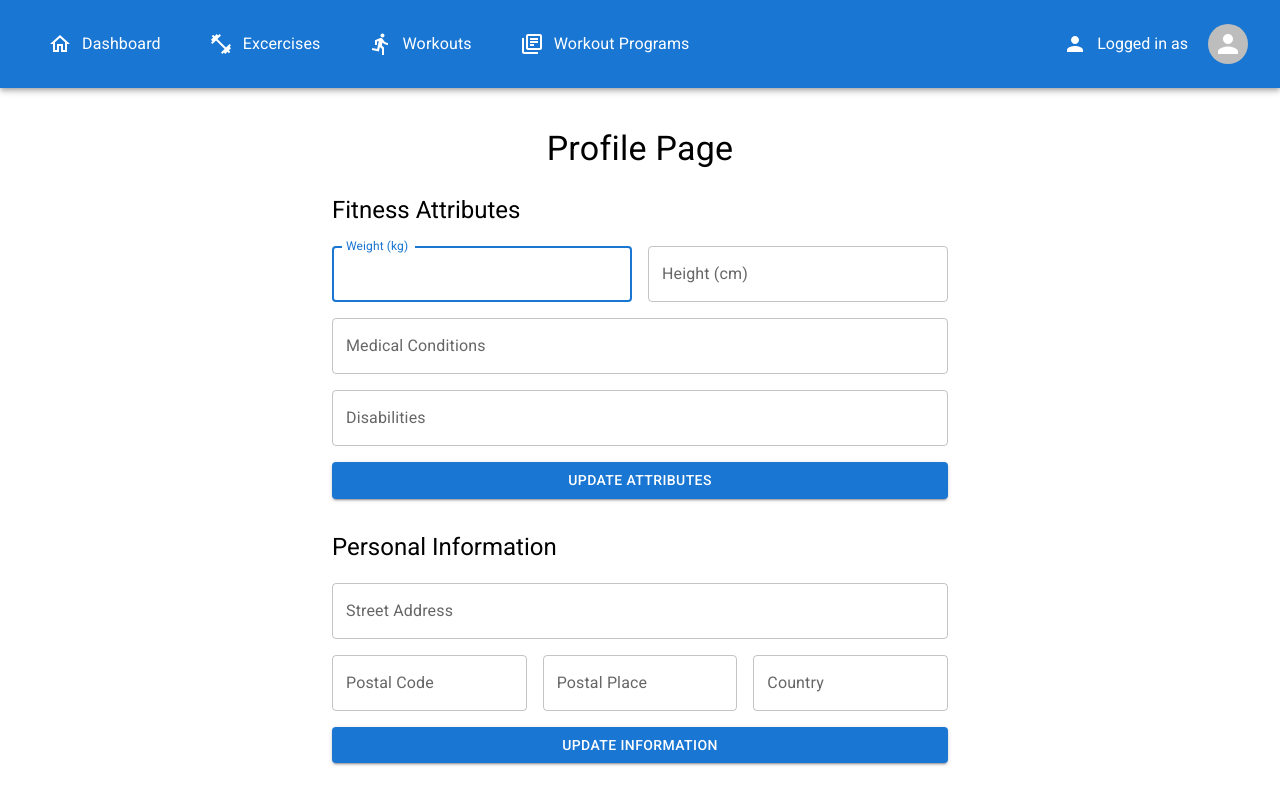
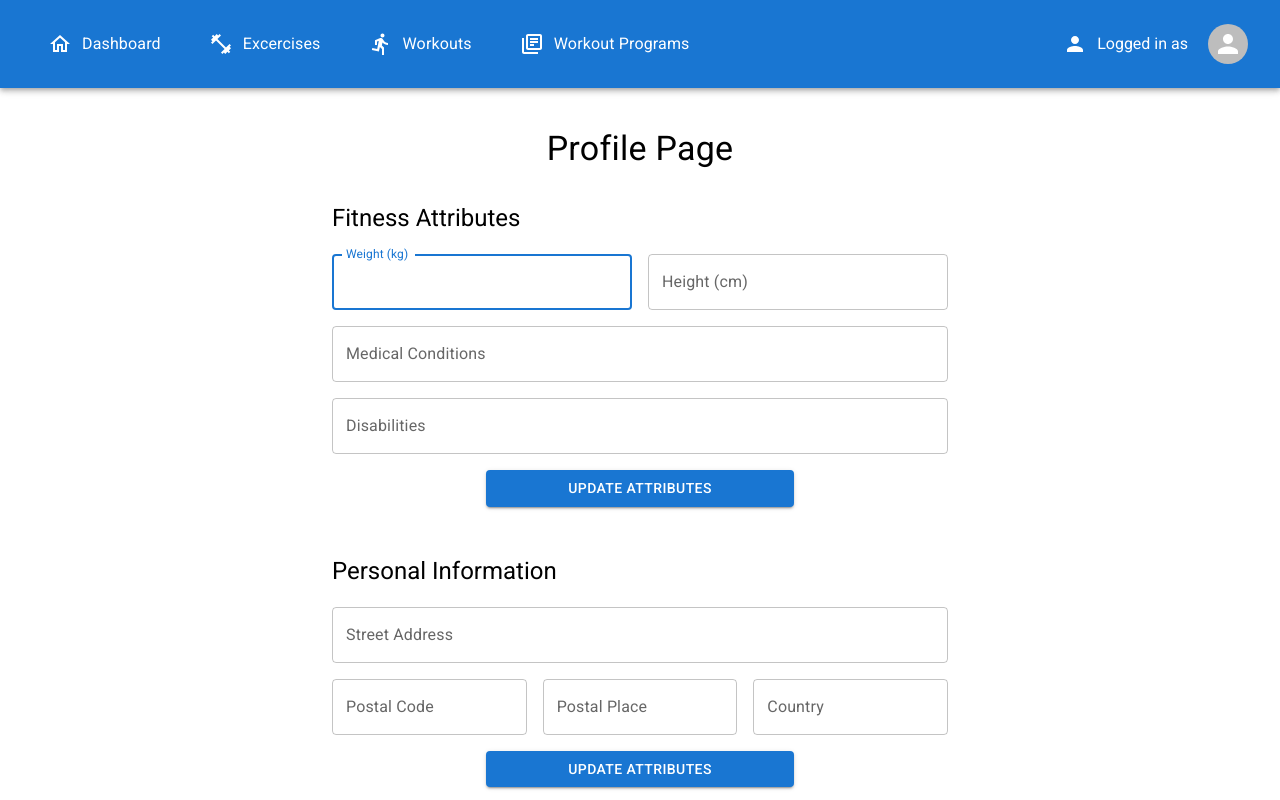
Before and after one commit to MiriTam/MeFit-FE, a React (Create React App) app: page /profile in a window 1280 px wide. Built offline with nearby package versions, Linux system fonts and the light colour scheme.

Commit message:
improved profile page form

```diff
--- a/src/components/profile-page-components/ProfileForm.jsx
+++ b/src/components/profile-page-components/ProfileForm.jsx
@@ -14,7 +14,7 @@ const ProfileForm = () => {
 	}
 
 	return (
-		<Box className='mt-6 md:w-2/3 lg:w-1/2 mx-auto text-left'>
+		<Box className='mt-8 md:w-2/3 lg:w-1/2 mx-auto text-left'>
 			<Box component='form' onSubmit={handleSubmit(onSubmitClick)} noValidate>
 				<Typography component='h2' variant='h5'>
 					Fitness Attributes
@@ -80,12 +80,14 @@ const ProfileForm = () => {
 				{/* TODO: Add Workout Programs  */}
 				{/* TODO: Add Workouts  */}
 
-				<Button type='submit' fullWidth variant='contained' sx={{ mt: 2 }}>
-					Update Attributes
-				</Button>
+				<Box className='w-1/2 mx-auto'>
+					<Button type='submit' fullWidth variant='contained' sx={{ mt: 2 }}>
+						Update Attributes
+					</Button>
+				</Box>
 			</Box>
 
-			<Box component='form' onSubmit={handleSubmit(onSubmitClick)} noValidate sx={{ mt: 4 }}>
+			<Box component='form' onSubmit={handleSubmit(onSubmitClick)} noValidate sx={{ mt: 6 }}>
 				<Typography component='h2' variant='h5'>
 					Personal Information
 				</Typography>
@@ -148,9 +150,11 @@ const ProfileForm = () => {
 				{/* TODO: Add Workout Programs  */}
 				{/* TODO: Add Workouts  */}
 
-				<Button type='submit' fullWidth variant='contained' sx={{ mt: 2 }}>
-					Update Information
-				</Button>
+				<Box className='w-1/2 mx-auto'>
+					<Button type='submit' fullWidth variant='contained' sx={{ mt: 2 }}>
+						Update Attributes
+					</Button>
+				</Box>
 			</Box>
 		</Box>
 	);
```
